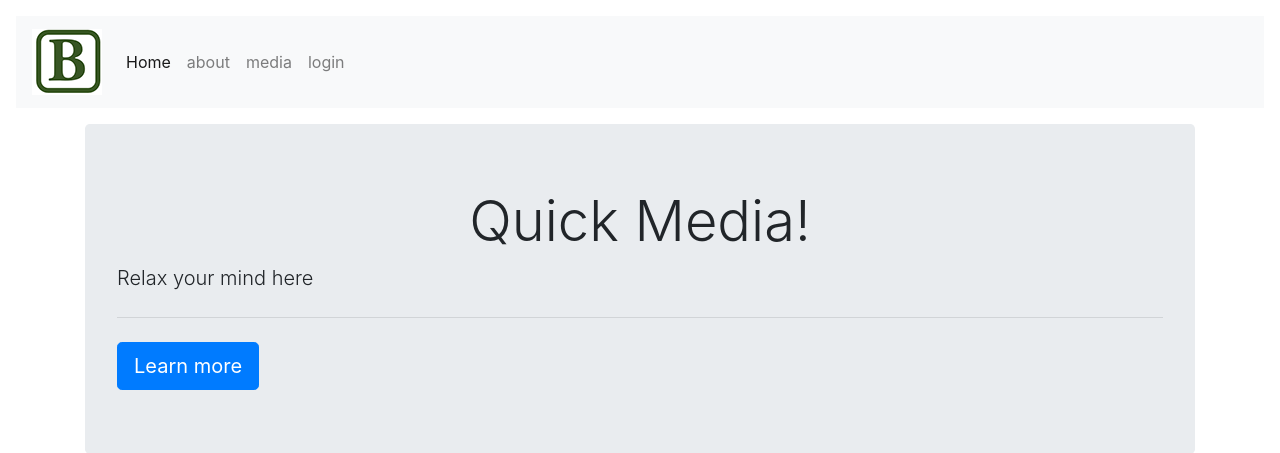
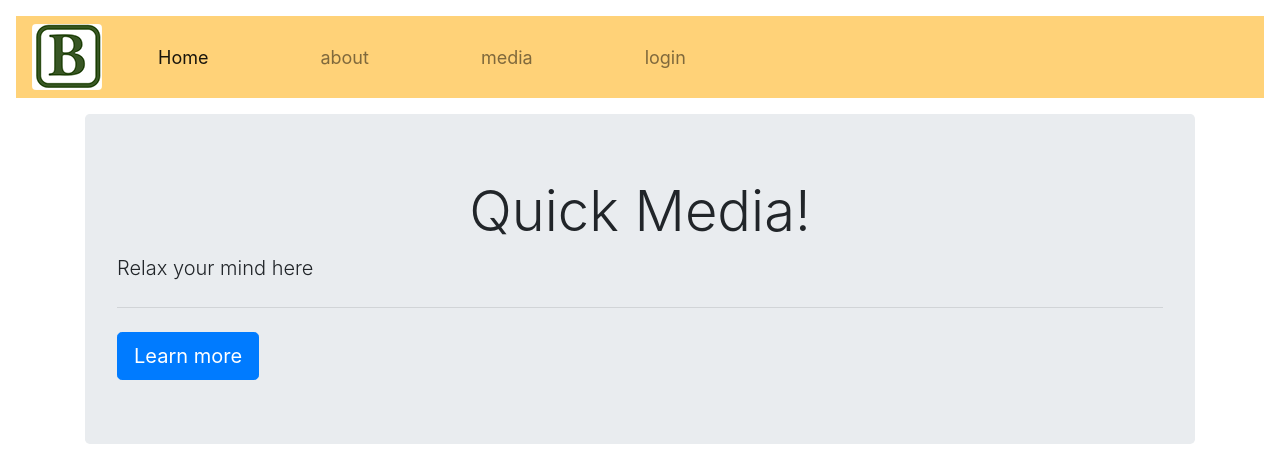
Before and after one commit to Ben-Cliff/flask-app, a Flask app: page / in a window 1280 px wide. Shown: the top 453 px of the page. Run offline with Flask 2, Linux system fonts and the light colour scheme; some libraries are stand-ins or nearby versions.

Commit message:
modifies css

```diff
--- a/templates/base.html
+++ b/templates/base.html
@@ -4,6 +4,7 @@
 	<title>quick media</title>
 	<link rel="stylesheet" href="https://stackpath.bootstrapcdn.com/bootstrap/4.3.1/css/bootstrap.min.css" integrity="sha384-ggOyR0iXCbMQv3Xipma34MD+dH/1fQ784/j6cY/iJTQUOhcWr7x9JvoRxT2MZw1T" crossorigin="anonymous">
     <link rel="shortcut icon" type="image/png" href="static/images/favicon.PNG">
+    <link rel="stylesheet" href="static/css/styles.css">
 </head>
 <body>
     <div class="m-3">
--- a/templates/includes/_navbar.html
+++ b/templates/includes/_navbar.html
@@ -1,14 +1,14 @@
-<nav class="navbar navbar-expand-lg navbar-light bg-light">
-  <img class="navbar-brand" src="static/images/favicon.PNG">
+<nav class="navbar navbar-expand-lg navbar-light" style="background-color: rgba(255,170,0,0.53); font-size:18px;">
+  <img class="rounded" src="static/images/favicon.PNG">
   <button class="navbar-toggler" type="button" data-toggle="collapse" data-target="#navbarNavAltMarkup" aria-controls="navbarNavAltMarkup" aria-expanded="false" aria-label="Toggle navigation">
     <span class="navbar-toggler-icon"></span>
   </button>
   <div class="collapse navbar-collapse" id="navbarNavAltMarkup">
     <div class="navbar-nav">
-      <a class="nav-item nav-link active" href="/">Home <span class="sr-only">(current)</span></a>
-      <a class="nav-item nav-link" href="/about">about</a>
-      <a class="nav-item nav-link" href="/media">media</a>
-      <a class="nav-item nav-link" href="/login">login</a>
+      <a class="nav-item nav-link active ml-5 mr-5 " href="/">Home <span class="sr-only">(current)</span></a>
+      <a class="nav-item nav-link ml-5 mr-5 " href="/about">about</a>
+      <a class="nav-item nav-link ml-5 mr-5 " href="/media">media</a>
+      <a class="nav-item nav-link ml-5 mr-5 " href="/login">login</a>
     </div>
   </div>
 </nav>
```
